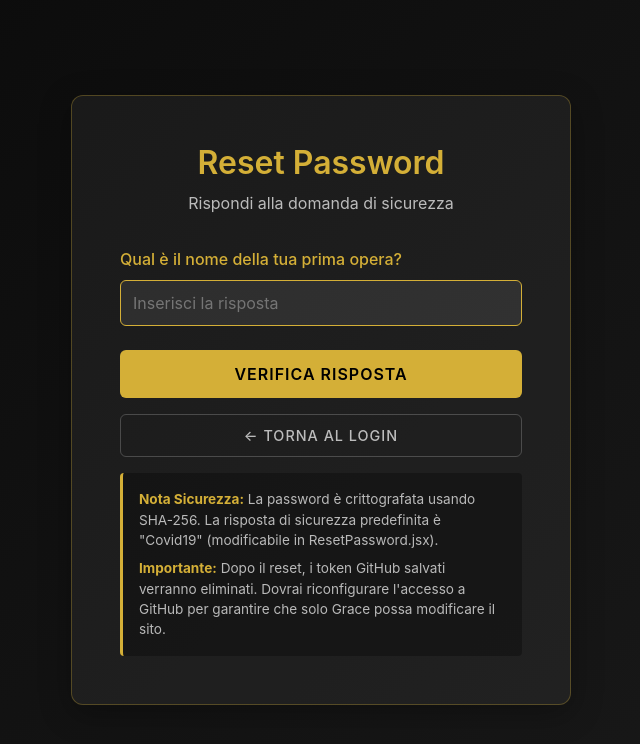
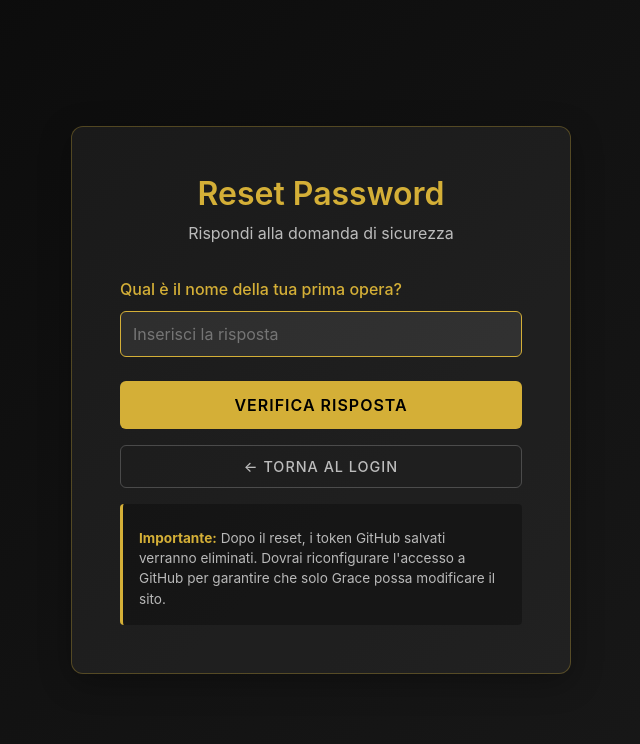
Before and after one commit to graceconti/graceconti.github.io, a React (Vite) app: page /admin/reset-password in a window 1280 px wide. Shown: the top 744 px of the page, without its empty margins (319-959 px from the left). Built offline with nearby package versions, Linux system fonts and the light colour scheme.

Commit message:
Update ResetPassword.jsx

```diff
--- a/src/admin/ResetPassword.jsx
+++ b/src/admin/ResetPassword.jsx
@@ -12,9 +12,7 @@ const ResetPassword = () => {
   const [success, setSuccess] = useState(false);
   const navigate = useNavigate();
 
-  // Domanda di sicurezza - Grace può personalizzarla
   const SECURITY_QUESTION = "Qual è il nome della tua prima opera?";
-  // Risposta cifrata (hash di "covid19" in minuscolo)
   const SECURITY_ANSWER_HASH = "eebe24ec0eee3e52e88c03ea9da5a318f39e5ad5446b499259554c77c3fdf1cc";
 
   const handleSecurityCheck = async (e) => {
@@ -154,7 +152,6 @@ const ResetPassword = () => {
         </button>
 
         <div className="security-note">
-          <p><strong>Nota Sicurezza:</strong> La password è crittografata usando SHA-256. La risposta di sicurezza predefinita è "Covid19" (modificabile in ResetPassword.jsx).</p>
           <p style={{ marginTop: '0.5rem' }}><strong>Importante:</strong> Dopo il reset, i token GitHub salvati verranno eliminati. Dovrai riconfigurare l'accesso a GitHub per garantire che solo Grace possa modificare il sito.</p>
         </div>
       </div>
```
